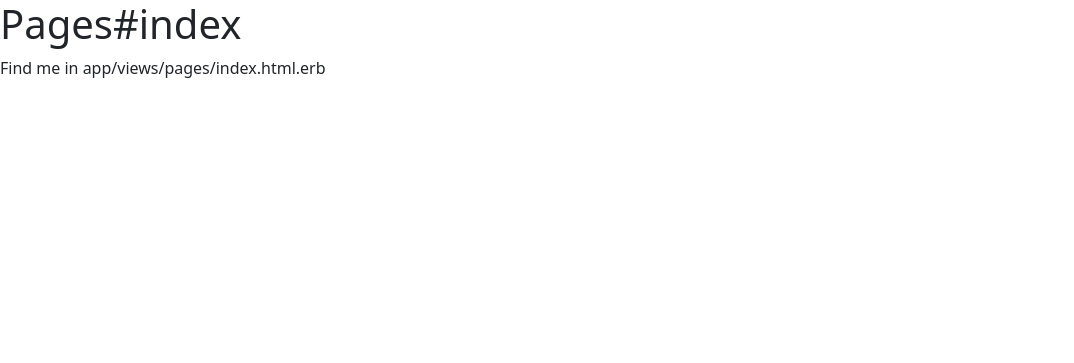
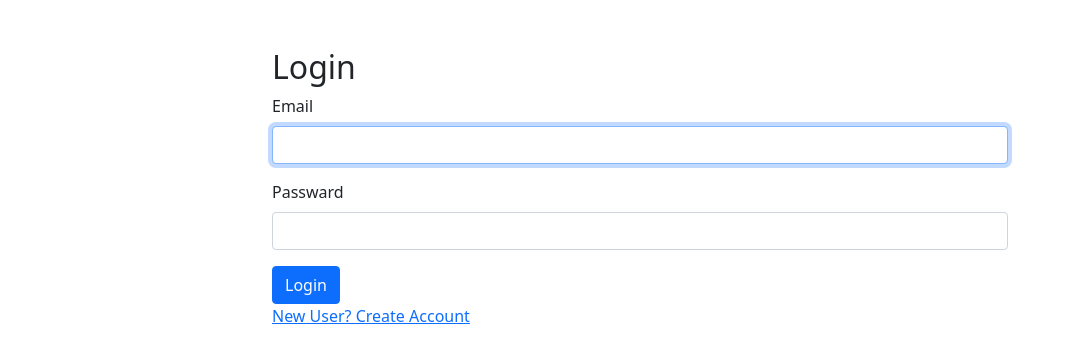
Before and after one commit to Kazuya-Sakashita/firebase, a Rails app: page / in a window 1280 px wide. Shown: the top 363 px of the page, without its empty margins (0-1074 px from the left). Run offline with Rails 7, Linux system fonts and the light colour scheme; some libraries are stand-ins or nearby versions.

Commit message:
pagesコントローラー実装、ログイン実装、サインアップ実装

```diff
--- a/app/controllers/application_controller.rb
+++ b/app/controllers/application_controller.rb
@@ -1,2 +1,7 @@
 class ApplicationController < ActionController::Base
+  helper_method :current_user
+
+  def current_user
+    @current_user ||= session[:user_id]
+  end
 end
--- a/app/controllers/pages_controller.rb
+++ b/app/controllers/pages_controller.rb
@@ -4,6 +4,10 @@
 
 
 class PagesController < ApplicationController
+  before_action :set_user_data, only:  %i[signup login]
+  before_action :authenticate_user, except: %i[signup login index]
+
+
   def index
   end
 
@@ -23,5 +27,32 @@
   end
 
   def login
+    uri = URI("https://identitytoolkit.googleapis.com/v1/accounts:signInWithPassword?key=#{Rails.application.credentials.firebase_api_key}")
+
+    response = Net::HTTP.post_form(uri,"email": @email, "password": @password)
+    data = JSON.parse(response.body)
+
+    if response.is_a?(Net::HTTPSuccess)
+      session[:user_id] = data['localId']
+      session[:data] =data
+      redirect_to home_path, notice: 'Logged in successfully!'
+    end
+
+  end
+
+  def logout
+    session.clear
+    redirect_to root_path, notice: 'Logged out successfully!'
+  end
+
+  private
+
+  def set_user_data
+    @email = params[:email]
+    @password = [:password]
+  end
+
+  def authenticate_user
+    redirect_to root_path, notice: 'You must be logged in to view this page!' unless current_user
   end
 end
--- a/app/views/pages/index.html.erb
+++ b/app/views/pages/index.html.erb
@@ -1,2 +1,19 @@
-<h1>Pages#index</h1>
-<p>Find me in app/views/pages/index.html.erb</p>
+<div class="container mt-5">
+  <div class="row">
+    <div class="col-8 offset-2">
+      <h2>Login</h2>
+      <%= form_with url: login_path, local: true, method: :post do |f| %>
+        <div class="mb-3">
+          <%= f.label :email, class: 'form-label' %>
+          <%= f.text_field :email, type: "email", autofocus: "ture", class: 'form-control' %>
+        </div>
+        <div class="mb-3">
+          <%= f.label :passward, class: 'form-label' %>
+          <%= f.text_field :passward, type: "passward", autofocus: "ture", class: 'form-control' %>
+        </div>
+        <%= f.submit "Login", class: 'btn btn-primary' %>
+      <% end %>
+      <%= link_to "New User? Create Account", signup_path %>
+    </div>
+  </div>
+</div>
--- a/app/views/pages/signup.html.erb
+++ b/app/views/pages/signup.html.erb
@@ -4,12 +4,12 @@
       <h2>Signup</h2>
       <%= form_with url: signup_path, local: true, method: :post do |f| %>
         <div class="mb-3">
-          <%= f.label :email, class: 'form-control' %>
+          <%= f.label :email, class: 'form-label' %>
           <%= f.text_field :email, type: "email", autofocus: "ture", class: 'form-control' %>
           <div id="emailHelp" class="form-text">We'll never share your email with anyone else.</div>
         </div>
         <div class="mb-3">
-          <%= f.label :passward, class: 'form-control' %>
+          <%= f.label :passward, class: 'form-label' %>
           <%= f.text_field :passward, type: "passward", autofocus: "ture", class: 'form-control' %>
         </div>
         <%= f.submit "Signup", class: 'btn btn-primary' %>
```
Also changed, not shown: app/views/pages/home.html.erb (+6 -2 lines), app/views/pages/login.html.erb (+19 -2 lines).
